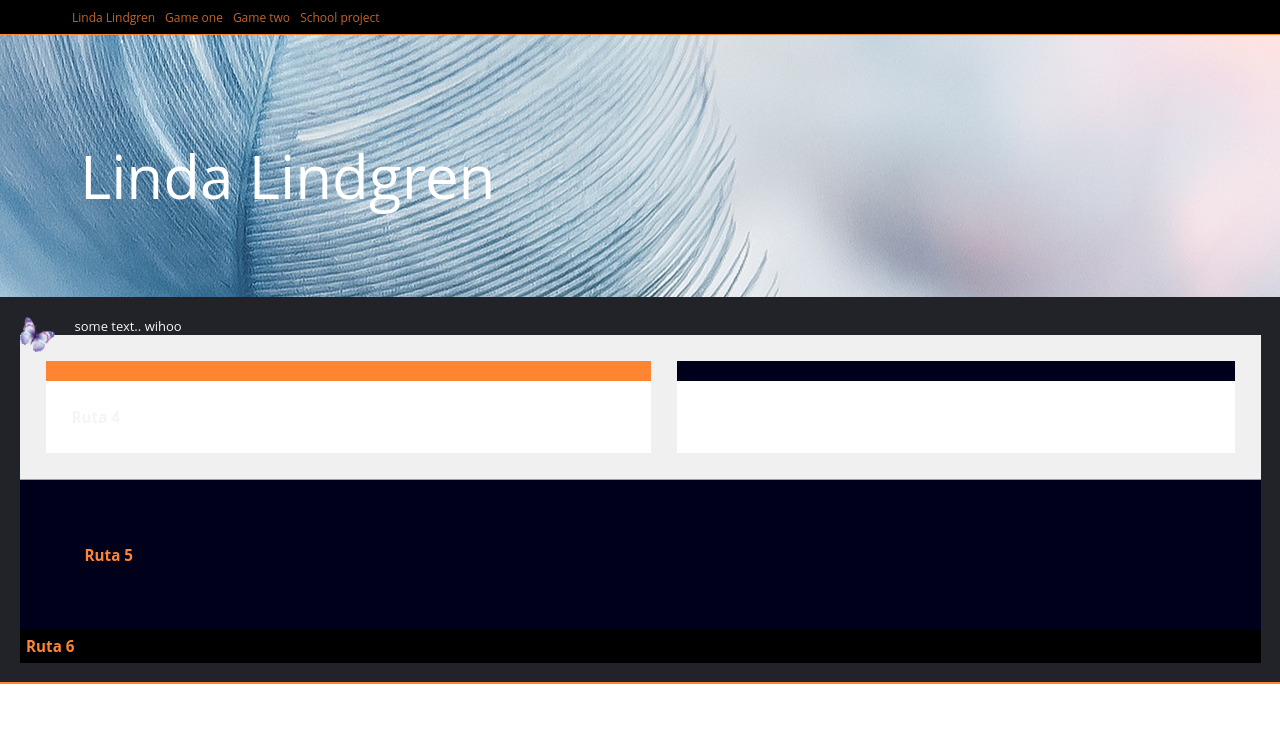
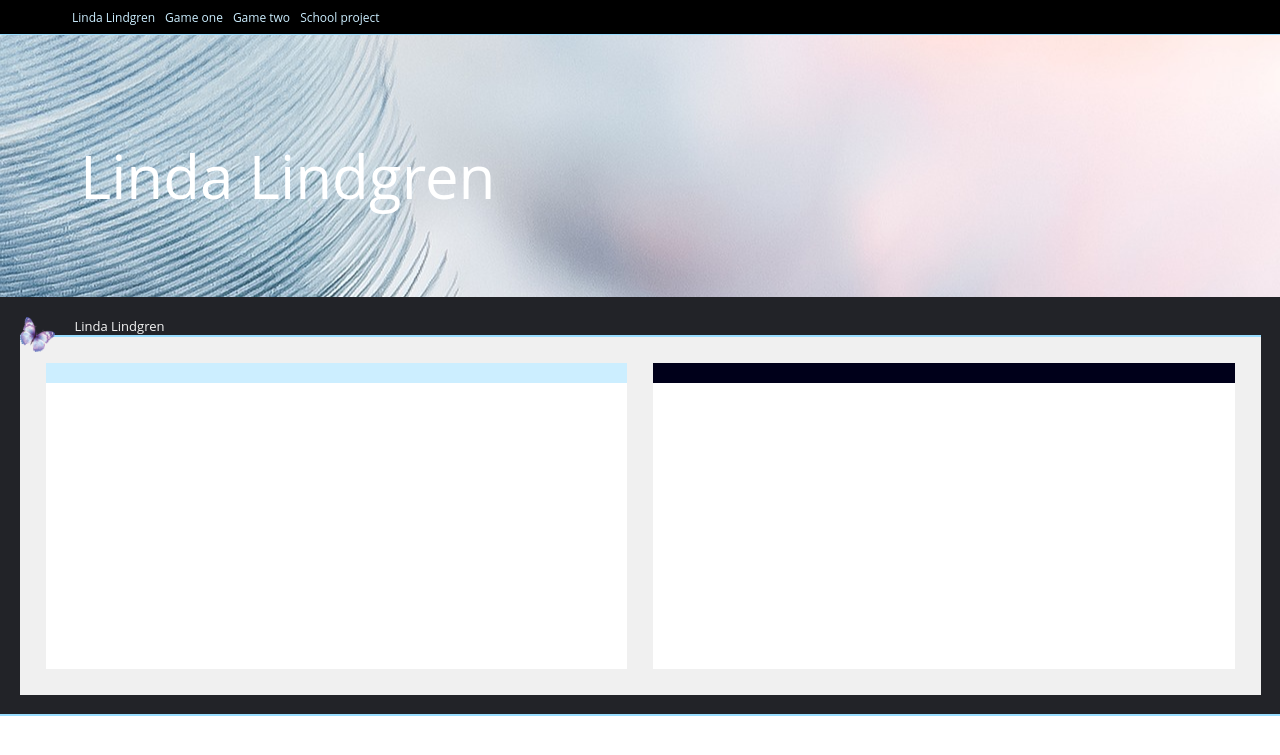
Before and after one commit to LindaLjub/LindaLjub.github.io, a PHP site: page / in a window 1280 px wide. Shown: the top 755 px of the page. Run offline with PHP 8.4, Linux system fonts and the light colour scheme.

Commit message:
new color

```diff
--- a/index.html
+++ b/index.html
@@ -37,7 +37,7 @@
 <!-- ruta - -->
 <div class="three">
     <img src="mo.png" alt="logo">
-    <p>some text.. wihoo</p>
+    <p>Linda Lindgren</p>
 
     <!-- en kommentar-- >
 </div>
@@ -47,7 +47,7 @@
      <!--Här börjar grid-container -->
   <div class="grid-container2">
   <div class="ruta1">
-        <h3>Ruta 4</h3>
+
       </div>
 
    <div class="ruta2">
@@ -58,19 +58,8 @@
 </div>
 
 
-<!-- ruta - -->
-<div class="five">
-     <h3>Ruta 5</h3>
-</div>
 
-
-<!-- ruta - -->
-<div class="six">
-     <h3>Ruta 6</h3>
-</div>
-
-
-
+      </div>
 
     </div>
     </body>
--- a/pekish.css
+++ b/pekish.css
@@ -16,7 +16,7 @@ body {
 .one { grid-area: box1;
     padding: 0.5em;
     background-color: rgb(0, 0, 0);
-    border-bottom: 0.5px solid #ff8533;
+    border-bottom: 0.5px solid #99ddff;
     text-indent: 4em;
 
 
@@ -25,7 +25,7 @@ body {
 
 .one > a {
 
-    color: #C36327;
+    color: #cceeff;
     text-decoration: none;
     font-family: 'Open Sans', sans-serif;
     font-size: 12px;
@@ -72,12 +72,13 @@ text-decoration: none;
 
     background-color: rgb(240, 240, 240);
     background-image: url(fjader.jpg);
-    background-position: center;
+    background-position: right;
     font-size: 60px;
     padding-left: 80px;
     padding-right: 100px;
     padding-bottom: 80px;
     padding-top: 100px;
+
 
 
 
@@ -87,7 +88,7 @@ text-decoration: none;
     padding: 1.5em;
     background-color: #222328;
     color: whitesmoke;
-    border-bottom: 2px solid #ff8533;
+    border-bottom: 2px solid #99ddff;
     font-family: 'Open Sans', sans-serif;
     font-size: 13px;
 
@@ -102,23 +103,16 @@ text-decoration: none;
         height: 35px;
         padding-right: 20px;
 
+
 }
 
 
 .four { grid-area: box4;
     padding: 2em;
-    background-color: rgb(240, 240, 240); }
+    background-color: rgb(240, 240, 240);
+    border-top: 2px solid #99ddff;
 
-.five { grid-area: box5;
-    padding: 5em;
-    color: #ff8533;
-    border-top: 1.5px solid #ff8533;
-    background-color: #00001a; }
-
-.six { grid-area: box6;
-    padding: 0.5em;
-    color: #ff8533;
-    background-color: rgb(0, 0, 0);  }
+}
 
 
 /* utanför, runt om boxarna, själva grid:en, position på boxarna */
@@ -129,9 +123,7 @@ text-decoration: none;
         'box1 box1 box1 box1 box1'
         'box2 box2 box2 box2 box2'
         'box3 box3 box3 box3 box3'
-        'box4 box4 box4 box4 box4'
-        'box5 box5 box5 box5 box5'
-        'box6 box6 box6 box6 box6';
+        'box4 box4 box4 box4 box4';
 
 /* grid-gap, mellanrum mellan boxarna Upp/ned. */
     grid-gap: 0em;
@@ -154,13 +146,15 @@ text-decoration: none;
 .ruta1 { grid-area: ruta1;
     padding: 2em;
     background-color: white;
-    border-top: 20px solid #ff8533;
+    border-top: 20px solid #cceeff;
+    padding-bottom: 20em;
 }
 
 .ruta2 { grid-area: ruta2;
     padding: 2em;
     background-color: white;
     border-top: 20px solid #00001a;
+    padding-bottom: 20em;
 }
 
 
```
